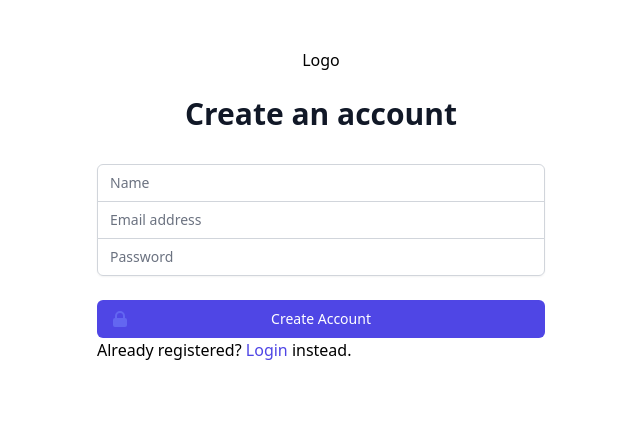
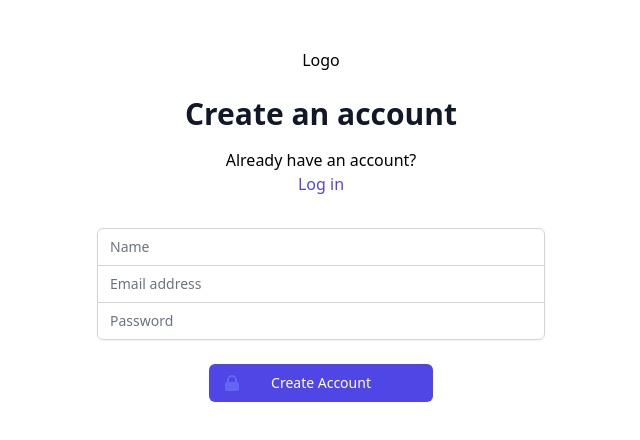
Before and after one commit to mostafakamal22/sprints-e-commerce-project, a React (Create React App) app in the folder frontend/: page /register in a window 1280 px wide. Shown: the top 440 px of the page, without its empty margins (319-959 px from the left). Built offline with nearby package versions, Linux system fonts and the light colour scheme.

Commit message:
update register page layout

```diff
--- a/frontend/src/components/views/authorization/RegisterPage.js
+++ b/frontend/src/components/views/authorization/RegisterPage.js
@@ -39,6 +39,14 @@
                         <h2 className="text-center text-1xl">Logo</h2>
                         {/* ToDo add logo*/}
                         <h2 className="mt-6 text-center text-3xl font-extrabold text-gray-900">Create an account</h2>
+                        <div className='flex flex-col items-center mt-4 space-y-0'>
+                            <p>
+                                Already have an account?
+                            </p>
+                            <Link to='/login' type='button' className="mt-5 font-medium text-indigo-600 hover:text-indigo-500">
+                                Log in
+                            </Link>
+                        </div>
                     </div>
                     <form className="mt-8 space-y-6" onSubmit={(e) => registerUser(e)} >
                         <input type="hidden" name="remember" defaultValue="true" />
@@ -93,10 +101,10 @@
                             </div>
                         </div>
 
-                        <div>
+                        <div className='flex justify-center'>
                             <button
                                 type="submit"
-                                className="group relative w-full flex justify-center py-2 px-4 border border-transparent text-sm font-medium rounded-md text-white bg-indigo-600 hover:bg-indigo-700 focus:outline-none focus:ring-2 focus:ring-offset-2 focus:ring-indigo-500"
+                                className="group relative w-1/2 flex justify-center py-2 px-4 border border-transparent text-sm font-medium rounded-md text-white bg-indigo-600 hover:bg-indigo-700 focus:outline-none focus:ring-2 focus:ring-offset-2 focus:ring-indigo-500"
                             >
                                 <span className="absolute left-0 inset-y-0 flex items-center pl-3">
                                     <LockClosedIcon className="h-5 w-5 text-indigo-500 group-hover:text-indigo-400" aria-hidden="true" />
@@ -104,11 +112,6 @@
                                 Create Account
                             </button>
 
-                            <p>
-                                Already registered? <Link to='/login' type='button' className="mt-5 font-medium text-indigo-600 hover:text-indigo-500">
-                                    Login
-                                </Link> instead.
-                            </p>
                         </div>
                     </form>
                 </div>
```
